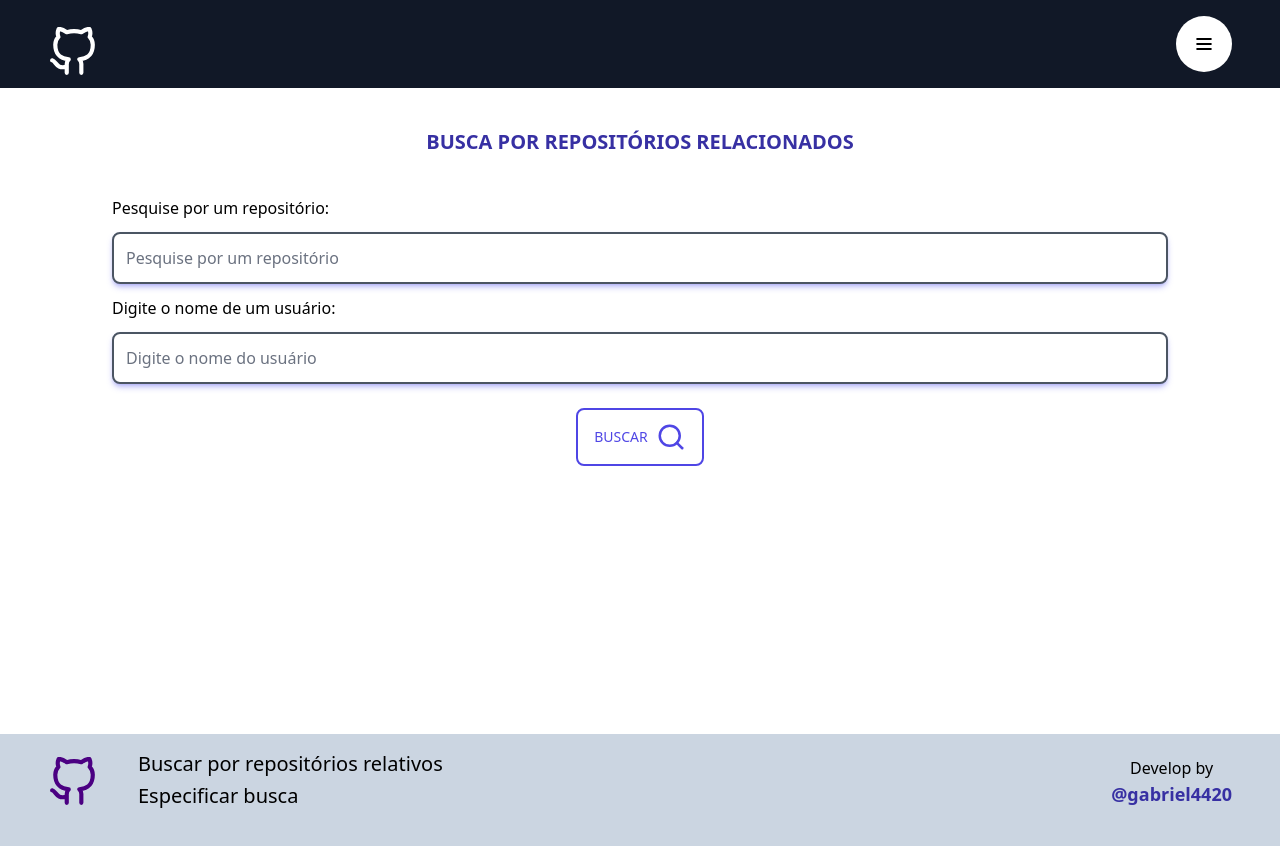
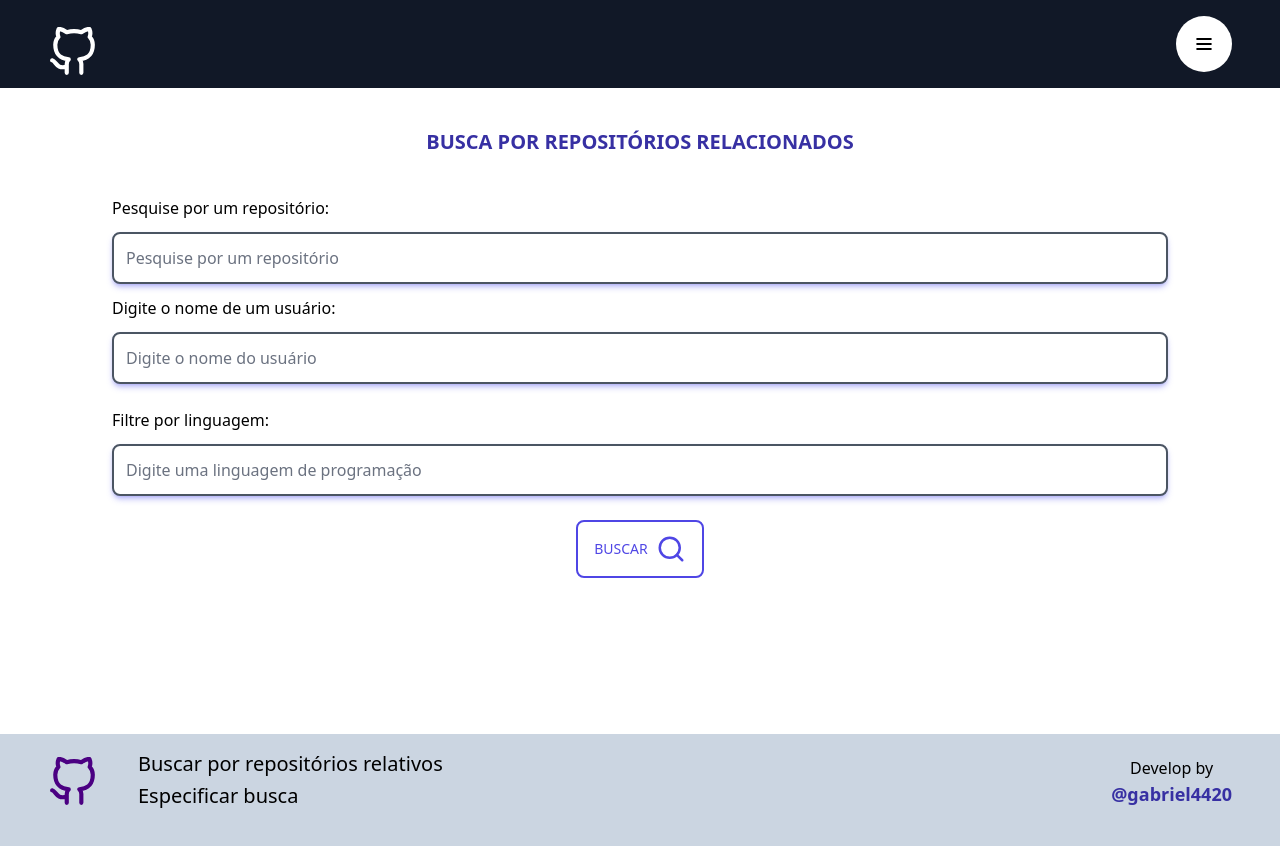
Before and after one commit to Gabriel4420/github-searchings, a React (Vite) app: page / in a window 1280 px wide. Built offline with nearby package versions, Linux system fonts and the light colour scheme.

Commit message:
acrescentando busca por linguagem

```diff
--- a/src/hooks/useGetOneRepo/index.ts
+++ b/src/hooks/useGetOneRepo/index.ts
@@ -5,6 +5,7 @@ export interface useGetOneRepoProps {
   event: FormEvent
   repoName: string
   username: string
+  language?: string
   setResponseRepo: (resp: any) => void
 }
 
@@ -12,7 +13,7 @@ export async function useGetOneRepo(props: useGetOneRepoProps) {
   props.event.preventDefault()
   try {
     const resp = await api.get(
-      `/search/repositories?q=${props.repoName}+user%3A${props.username}`,
+      `/search/repositories?q=${props.repoName}+user%3A${props.username}+language%3A${props.language}`,
       {
         headers: {
           Accept: 'application/vnd.github+json',
@@ -20,7 +21,7 @@ export async function useGetOneRepo(props: useGetOneRepoProps) {
         },
       },
     )
-    console.log(resp.data)
+
     props.setResponseRepo(resp.data.items)
   } catch (error) {
     console.log(error)
--- a/src/pages/EspecifySearch/index.tsx
+++ b/src/pages/EspecifySearch/index.tsx
@@ -36,6 +36,8 @@ export function EspecifySearch() {
     selectedOptionList,
     count,
   })
+
+
 
   return (
     <>
@@ -99,7 +101,7 @@ export function EspecifySearch() {
       </div>
 
       <ul className="p-10">
-        {allRepos.length === 0 ? (
+        {allRepos.length === 0 || username == '' ? (
           <h1 className="font-sans text-center font-semibold text-indigo-800 text-xl p-5">
             Não tem mais repositórios
           </h1>
--- a/src/pages/searchByRelated/index.tsx
+++ b/src/pages/searchByRelated/index.tsx
@@ -5,7 +5,7 @@ import { useGetOneRepo } from '../../hooks/useGetOneRepo'
 
 export function SearchByRelated() {
   const [username, setUserName] = useState('')
-
+  const [language, setLanguage] = useState('')
   const [repoName, setRepoName] = useState('')
   const [responseRepo, setResponseRepo] = useState([])
 
@@ -19,7 +19,13 @@ export function SearchByRelated() {
         <form
           className="flex flex-col px-28  w-auto max-w-full "
           onSubmit={(event) =>
-            useGetOneRepo({ event, repoName, username, setResponseRepo })
+            useGetOneRepo({
+              event,
+              repoName,
+              username,
+              language,
+              setResponseRepo,
+            })
           }
         >
           <label htmlFor="">Pesquise por um repositório:</label>
@@ -31,15 +37,27 @@ export function SearchByRelated() {
             }
             className="rounded-lg py-3 border-gray-600 border-2 my-3 p-2 placeholder:text-gray-500 pl-3 shadow-md shadow-indigo-500/40 focus:outline-none"
             placeholder="Pesquise por um repositório"
+            required
           />
           <label htmlFor="">Digite o nome de usuário:</label>
           <input
             type="text"
             name="username"
             id="username"
+            required
             value={username}
             onChange={(e: any) => setUserName(e.target.value)}
             placeholder="Digite o nome do usuário"
+            className="rounded-lg py-3 border-gray-600 border-2 my-3 mb-6 p-2 placeholder:text-gray-500 pl-3 shadow-md shadow-indigo-500/40 focus:outline-none"
+          />
+          <label htmlFor="">Filtre por linguagem:</label>
+          <input
+            type="text"
+            name="language"
+            id="language"
+            value={language}
+            onChange={(e: any) => setLanguage(e.target.value)}
+            placeholder="Digite uma linguagem de programação"
             className="rounded-lg py-3 border-gray-600 border-2 my-3 mb-6 p-2 placeholder:text-gray-500 pl-3 shadow-md shadow-indigo-500/40 focus:outline-none"
           />
           <div className="flex justify-center items-center">
@@ -56,7 +74,13 @@ export function SearchByRelated() {
         <form
           className="flex flex-col px-28 lg: h-[490px] md: h-[420px] sm: h-[380px] w-auto max-w-full "
           onSubmit={(event) =>
-            useGetOneRepo({ event, repoName, username, setResponseRepo })
+            useGetOneRepo({
+              event,
+              repoName,
+              username,
+              language,
+              setResponseRepo,
+            })
           }
         >
           <label htmlFor="">Pesquise por um repositório:</label>
@@ -68,6 +92,7 @@ export function SearchByRelated() {
             }
             className="rounded-lg py-3 border-gray-600 border-2 my-3 p-2 placeholder:text-gray-500 pl-3 shadow-md shadow-indigo-500/40 focus:outline-none"
             placeholder="Pesquise por um repositório"
+            required
           />
           <label htmlFor="">Digite o nome de um usuário:</label>
           <input
@@ -76,7 +101,18 @@ export function SearchByRelated() {
             id="username"
             value={username}
             onChange={(e: any) => setUserName(e.target.value)}
+            className="rounded-lg py-3 border-gray-600 border-2 my-3 mb-6 p-2 placeholder:text-gray-500 pl-3 shadow-md shadow-indigo-500/40 focus:outline-none"
             placeholder="Digite o nome do usuário"
+            required
+          />
+          <label htmlFor="">Filtre por linguagem:</label>
+          <input
+            type="text"
+            name="language"
+            id="language"
+            value={language}
+            onChange={(e: any) => setLanguage(e.target.value)}
+            placeholder="Digite uma linguagem de programação"
             className="rounded-lg py-3 border-gray-600 border-2 my-3 mb-6 p-2 placeholder:text-gray-500 pl-3 shadow-md shadow-indigo-500/40 focus:outline-none"
           />
           <div className="flex justify-center items-center">
```
Also changed, not shown: src/hooks/useGetAllRepos/index.ts (line endings or trailing spaces).
